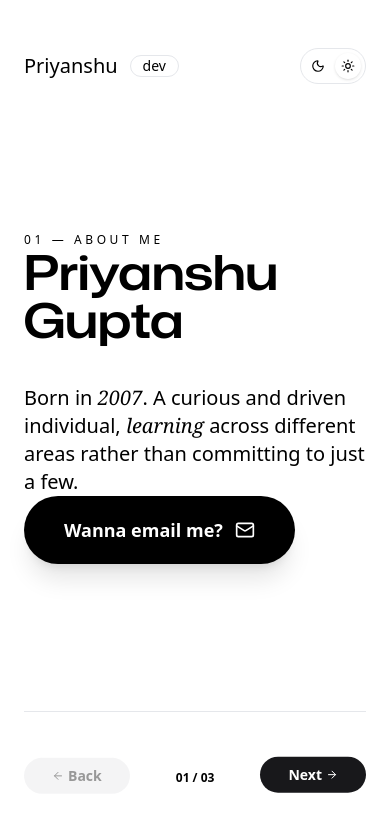
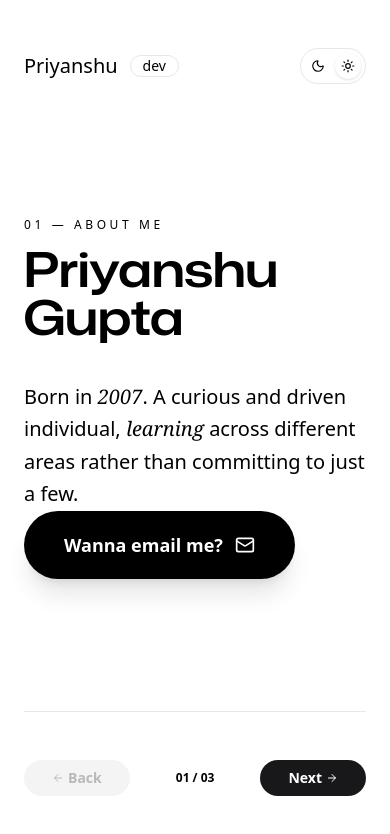
Before and after one commit to Priyansxu/Priyanshu, a Next.js app: page / in a window 390 px wide. Shown: the top 834 px of the page. Built offline with nearby package versions, Linux system fonts and the light colour scheme.

Commit message:
Update page.js

```diff
--- a/app/page.js
+++ b/app/page.js
@@ -75,7 +75,9 @@ export default function Page() {
         <header className="flex items-center justify-between mb-24">
           <h1 className="text-xl font-medium flex items-center gap-3">
             Priyanshu
-            <div className="text-sm rounded-3xl px-3 border bg-white text-black">dev</div>
+            <div className="text-sm rounded-3xl px-3 border bg-white text-black">
+              dev
+            </div>
           </h1>
 
           <div className="flex gap-1 p-1 rounded-3xl border bg-card">
@@ -95,25 +97,27 @@ export default function Page() {
               initial={{ opacity: 0, y: 20 }}
               animate={{ opacity: 1, y: 0 }}
               exit={{ opacity: 0, y: -20 }}
-              transition={{ duration: 0.5, ease: [0.19, 1, 0.22, 1] }}
+              transition={{ duration: 0.45, ease: [0.19, 1, 0.22, 1] }}
               className="space-y-10"
             >
-              <div>
+              <div className="space-y-3">
                 <div className="text-primary text-xs tracking-[0.3em] uppercase">
                   {current.id} — {current.subtitle}
                 </div>
-                <h2 className="text-5xl md:text-8xl font-mona">{current.title}</h2>
+                <h2 className="text-5xl md:text-8xl font-mona">
+                  {current.title}
+                </h2>
               </div>
 
-              <p className="text-xl md:text-2xl text-muted-foreground max-w-xl">
+              <p className="text-xl md:text-2xl leading-relaxed text-muted-foreground max-w-xl">
                 {current.text}
               </p>
 
               {current.buttonType !== "social" ? (
                 <Link href={current.action}>
                   <motion.div
-                    whileHover={{ scale: 1.05 }}
-                    whileTap={{ scale: 0.95 }}
+                    whileHover={{ scale: 1.04 }}
+                    whileTap={{ scale: 0.97 }}
                     className="inline-flex items-center gap-3 px-10 py-5 rounded-full font-bold text-lg shadow-xl bg-black text-white dark:bg-white dark:text-black cursor-pointer"
                   >
                     {current.button}
@@ -129,9 +133,10 @@ export default function Page() {
                       key={l.href}
                       href={l.href}
                       target="_blank"
-                      whileHover={{ scale: 1.25 }}
-                      initial={{ opacity: 0, y: 6 }}
-                      animate={{ opacity: 1, y: 0 }}
+                      rel="noopener noreferrer"
+                      whileHover={{ scale: 1.2 }}
+                      initial={{ opacity: 0, scale: 0.8 }}
+                      animate={{ opacity: 1, scale: 1 }}
                       transition={{ delay: i * 0.05 }}
                     >
                       {l.icon}
@@ -144,33 +149,27 @@ export default function Page() {
         </section>
 
         <footer className="mt-24 flex items-center justify-between border-t pt-12">
-          <motion.button
-            whileHover={{ y: -3 }}
-            animate={{ y: [0, -4, 0] }}
-            transition={{ repeat: Infinity, duration: 2, ease: "easeInOut" }}
+          <button
             onClick={() => setPage(p => Math.max(p - 1, 0))}
             disabled={page === 0}
-            className="flex items-center gap-1 px-7 py-2 rounded-3xl text-sm font-bold bg-zinc-200 disabled:opacity-40"
+            className="flex items-center gap-1 px-7 py-2 rounded-3xl text-sm font-bold bg-zinc-200 text-zinc-600 disabled:opacity-40"
           >
             <ArrowLeft className="w-3 h-3" />
             Back
-          </motion.button>
+          </button>
 
           <div className="text-xs font-bold">
             0{page + 1} / 0{pages.length}
           </div>
 
-          <motion.button
-            whileHover={{ y: -3 }}
-            animate={{ y: [0, -4, 0] }}
-            transition={{ repeat: Infinity, duration: 2, ease: "easeInOut", delay: 0.2 }}
+          <button
             onClick={() => setPage(p => Math.min(p + 1, pages.length - 1))}
             disabled={page === pages.length - 1}
             className="flex items-center gap-1 px-7 py-2 rounded-3xl text-sm font-bold bg-zinc-900 text-white disabled:opacity-40"
           >
             Next
             <ArrowRight className="w-3 h-3" />
-          </motion.button>
+          </button>
         </footer>
       </div>
     </main>
```
